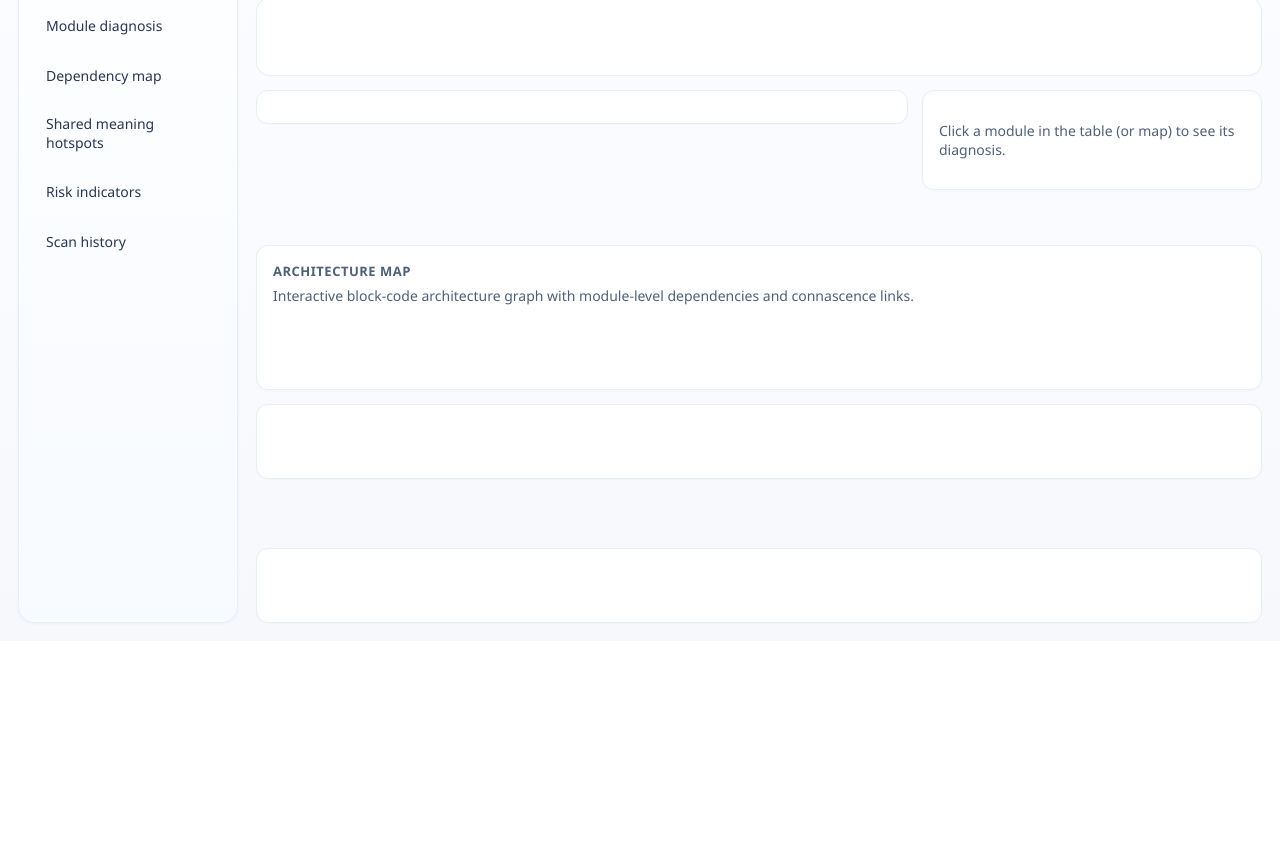
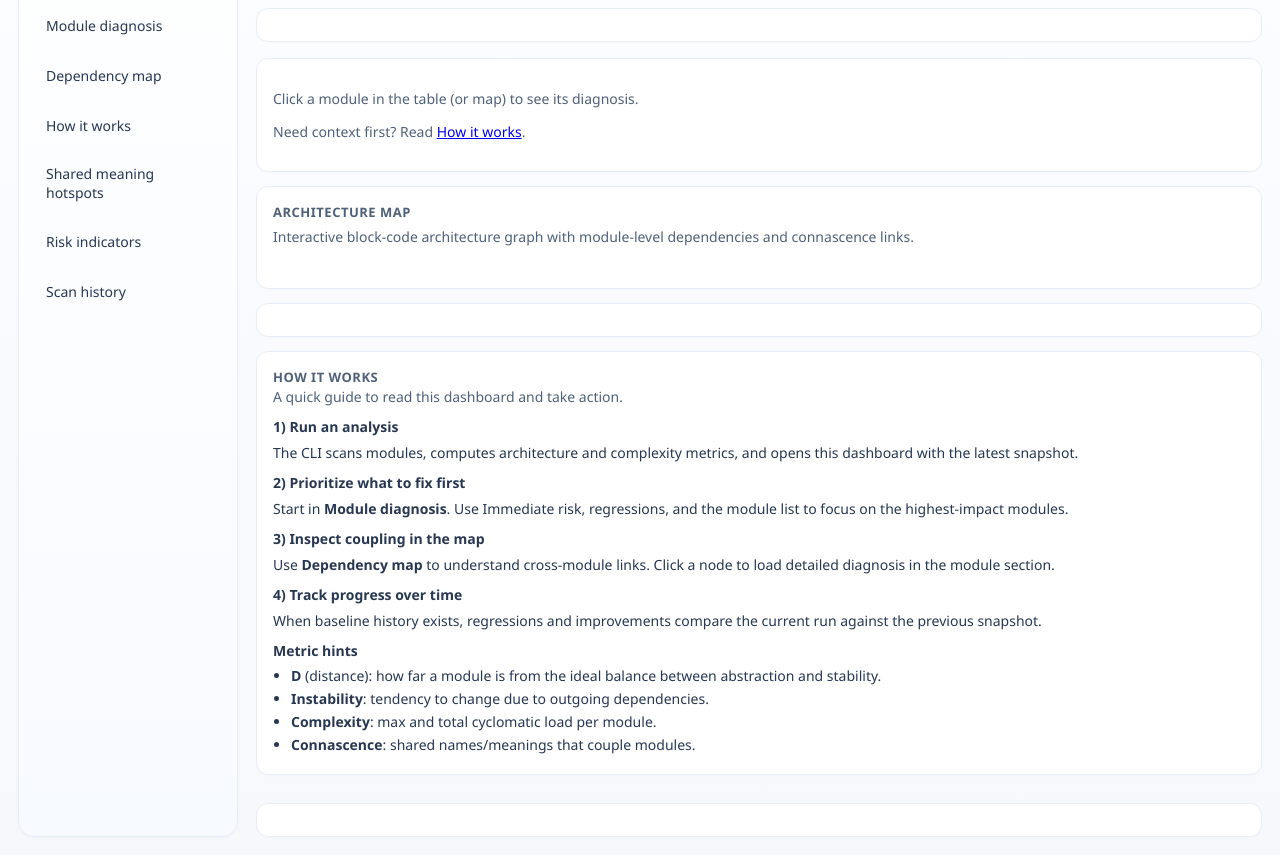
Before and after one commit to mpraes/archi, a website built with Vite: page web/index.html in a window 1280 px wide. Shown: the part 159-1014 px from the top of the page. Before the commit the page ends 800 px from the top, so only its background shows below. Built offline with nearby package versions, Linux system fonts and the light colour scheme; files whose address does not match are found by name.

Commit message:
feat: add "How it works" section to dashboard layout, enhance navigation with new link, and update asset paths; improve styling for better layout and user interaction

```diff
--- a/web/src/dashboard/layout.ts
+++ b/web/src/dashboard/layout.ts
@@ -6,6 +6,7 @@ export function defaultNavItems(): NavItem[] {
     { label: "Architecture overview", targetId: "hero" },
     { label: "Module diagnosis", targetId: "report" },
     { label: "Dependency map", targetId: "architecture-map" },
+    { label: "How it works", targetId: "how-it-works" },
     { label: "Shared meaning hotspots", targetId: "connascence-view" },
     { label: "Risk indicators", targetId: "kpi-grid" },
     { label: "Scan history", targetId: "activity" },
@@ -40,6 +41,7 @@ export function renderDashboardShell(navItems: NavItem[]): void {
           </div>
           <div class="top-actions">
             <span id="history-badge" class="badge">No baseline yet</span>
+            <a class="doc-link" href="#how-it-works">How it works</a>
           </div>
         </header>
         <nav class="compact-nav" aria-label="Primary navigation">
@@ -49,15 +51,14 @@ export function renderDashboardShell(navItems: NavItem[]): void {
           <section id="hero" class="hero"></section>
         </section>
         <section class="dashboard-page" data-page="modules" hidden>
-          <section class="main">
+          <section class="main stacked">
             <div class="main-left">
               <section id="report" class="report"></section>
             </div>
-            <aside class="main-right">
-              <section id="panel" class="panel empty" role="region" aria-live="polite" tabindex="-1">
-                <p class="hint">Click a module in the table (or map) to see its diagnosis.</p>
-              </section>
-            </aside>
+          </section>
+          <section id="panel" class="panel empty module-diagnosis" role="region" aria-live="polite" tabindex="-1">
+            <p class="hint">Click a module in the table (or map) to see its diagnosis.</p>
+            <p class="hint">Need context first? Read <a href="#how-it-works">How it works</a>.</p>
           </section>
         </section>
         <section class="dashboard-page" data-page="architecture" hidden>
@@ -74,6 +75,39 @@ export function renderDashboardShell(navItems: NavItem[]): void {
         </section>
         <section class="dashboard-page" data-page="connascence" hidden>
           <section id="connascence-view" class="panel connascence-view" aria-live="polite"></section>
+        </section>
+        <section class="dashboard-page" data-page="docs" hidden>
+          <section id="how-it-works" class="panel docs-panel" aria-live="polite">
+            <header>
+              <h3>How it works</h3>
+              <p class="hint">A quick guide to read this dashboard and take action.</p>
+            </header>
+            <section>
+              <h4>1) Run an analysis</h4>
+              <p>The CLI scans modules, computes architecture and complexity metrics, and opens this dashboard with the latest snapshot.</p>
+            </section>
+            <section>
+              <h4>2) Prioritize what to fix first</h4>
+              <p>Start in <strong>Module diagnosis</strong>. Use Immediate risk, regressions, and the module list to focus on the highest-impact modules.</p>
+            </section>
+            <section>
+              <h4>3) Inspect coupling in the map</h4>
+              <p>Use <strong>Dependency map</strong> to understand cross-module links. Click a node to load detailed diagnosis in the module section.</p>
+            </section>
+            <section>
+              <h4>4) Track progress over time</h4>
+              <p>When baseline history exists, regressions and improvements compare the current run against the previous snapshot.</p>
+            </section>
+            <section>
+              <h4>Metric hints</h4>
+              <ul>
+                <li><strong>D</strong> (distance): how far a module is from the ideal balance between abstraction and stability.</li>
+                <li><strong>Instability</strong>: tendency to change due to outgoing dependencies.</li>
+                <li><strong>Complexity</strong>: max and total cyclomatic load per module.</li>
+                <li><strong>Connascence</strong>: shared names/meanings that couple modules.</li>
+              </ul>
+            </section>
+          </section>
         </section>
         <section class="dashboard-page" data-page="risk" hidden>
           <section id="kpi-grid" class="kpi-grid"></section>
--- a/web/src/dashboard/sections/architecture-map.ts
+++ b/web/src/dashboard/sections/architecture-map.ts
@@ -49,7 +49,7 @@ export function renderArchitectureMap(summary: Summary, onModuleSelect: (module:
       </section>
       <section class="architecture-note">
         <h4>How to use</h4>
-        <p>Node size and color are driven by module risk score. Click a node to open module diagnostics in the side panel.</p>
+        <p>Node size and color are driven by module risk score. Click a node to open module diagnostics in the module section.</p>
       </section>
     </div>
     <div id="arch-graph" class="architecture-graph"></div>
--- a/web/src/styles/base.css
+++ b/web/src/styles/base.css
@@ -124,6 +124,12 @@ body {
   box-shadow: var(--shadow-xs);
 }
 
+.top-actions {
+  display: inline-flex;
+  align-items: center;
+  gap: 8px;
+}
+
 .topbar h2 {
   margin: 0;
   font-size: 24px;
@@ -152,6 +158,10 @@ body {
   gap: 14px;
 }
 
+.main.stacked {
+  grid-template-columns: minmax(0, 1fr);
+}
+
 .main-left,
 .main-right {
   display: grid;
@@ -170,6 +180,10 @@ body {
 
 .panel.empty .hint {
   color: var(--muted);
+}
+
+.module-diagnosis {
+  margin-top: 2px;
 }
 
 .panel h2 {
@@ -248,6 +262,52 @@ body {
   overflow-wrap: break-word;
 }
 
+.doc-link {
+  display: inline-flex;
+  align-items: center;
+  min-height: 32px;
+  padding: 0 10px;
+  border-radius: 999px;
+  border: 1px solid var(--accent-soft-border);
+  background: var(--accent-soft-bg);
+  color: var(--accent-strong);
+  text-decoration: none;
+  font-size: 12px;
+  font-weight: 600;
+}
+
+.doc-link:hover {
+  background: color-mix(in srgb, var(--accent-soft-bg) 74%, var(--panel));
+}
+
+.docs-panel {
+  display: grid;
+  gap: 10px;
+}
+
+.docs-panel header h3 {
+  margin: 0;
+}
+
+.docs-panel h4 {
+  margin: 0 0 6px;
+  font-size: 14px;
+}
+
+.docs-panel p {
+  margin: 0;
+  line-height: 1.5;
+}
+
+.docs-panel ul {
+  margin: 0;
+  padding-left: 18px;
+}
+
+.docs-panel li {
+  margin: 4px 0;
+}
+
 .delta-up {
   color: var(--danger);
 }
```
Also changed, not shown: web/dist/index.html.
